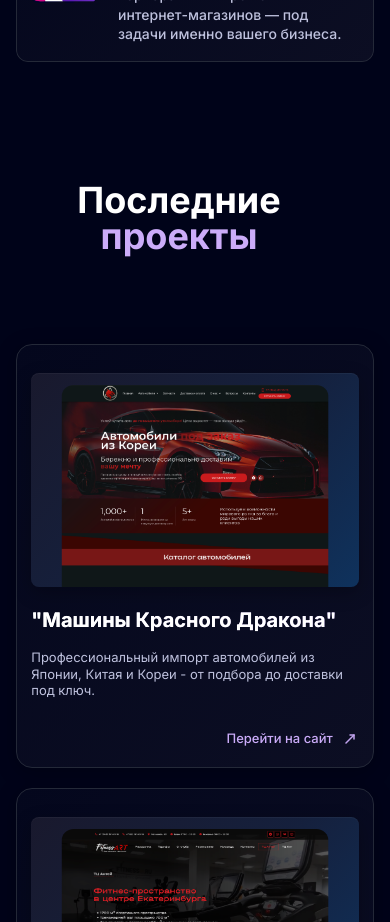
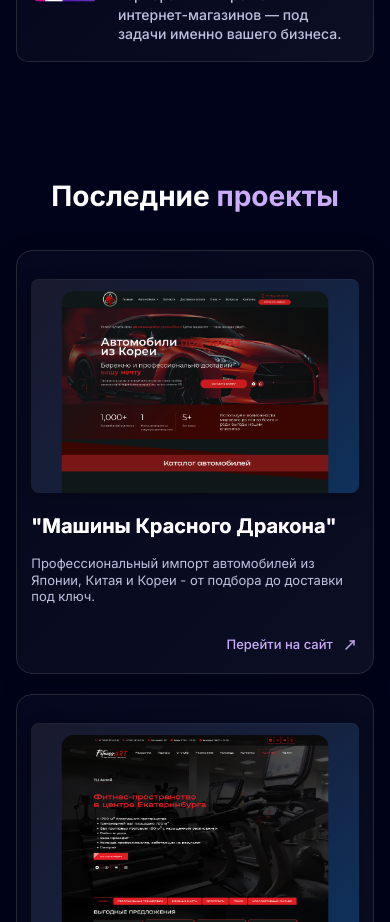
Before and after one commit to khakanadev/landing-page-web.github.io, a React (Vite) app: page / in a window 390 px wide. Shown: the part 2660-3582 px from the top of the page. Built offline with nearby package versions, Linux system fonts and the light colour scheme.

Commit message:
fix(projects): fix responsive layout for title

```diff
--- a/src/widgets/advantages/ui/Advantages.tsx
+++ b/src/widgets/advantages/ui/Advantages.tsx
@@ -26,6 +26,10 @@ const Root = styled.section`
   overflow: hidden;
   height: 1175px;
   background: #000319;
+
+  @media (min-width: 800px) {
+    margin-top: 64px;
+  }
 
   @media (max-width: 1300px) {
     height: auto;
--- a/src/widgets/main-header/ui/MainHeader.tsx
+++ b/src/widgets/main-header/ui/MainHeader.tsx
@@ -8,6 +8,10 @@ const Root = styled.section`
   justify-content: center;
   flex-direction: column;
   margin-top: clamp(56px, 15.375vw, 123px);
+
+  @media (min-width: 800px) {
+    margin-bottom: 0; /* ensure exact spacing controlled by Advantages */
+  }
 `
 
 const fadeSlideUp = keyframes`
--- a/src/widgets/projects/ui/Projects.tsx
+++ b/src/widgets/projects/ui/Projects.tsx
@@ -30,36 +30,37 @@ const Title = styled.h2`
   padding: 80px 0 50px 0;
   font-family: Inter, sans-serif;
   font-weight: 700;
-  font-size: clamp(24px, 4.5vw, 48px);
+  font-size: 36px;
   line-height: 100%;
   color: #ffffff;
   width: clamp(320px, 90vw, 900px);
   height: auto;
   text-align: center;
   white-space: nowrap;
-  overflow: hidden;
-  text-overflow: ellipsis;
+  overflow: visible;
+  text-overflow: unset;
 
   span {
     color: #CBACF9;
   }
 
+  @media (max-width: 1300px) and (min-width: 801px) {
+    font-size: calc(30px + (36 - 30) * ((100vw - 800px) / 500));
+  }
+
   @media (max-width: 800px) {
     padding: 60px 16px 40px 16px;
     width: calc(100% - 32px);
-    font-size: 36px;
-    white-space: normal;
-    overflow: visible;
-    text-overflow: unset;
+    font-size: 34px;
   }
 
-  @media (max-width: 480px) {
-    font-size: 36px;
+  @media (max-width: 500px) {
+    font-size: clamp(18px, 7.2vw, 34px);
   }
 `
 
 const Grid = styled.div`
-  margin-top: 50px;
+  margin-top: 20px;
   width: clamp(800px, 95vw, 1240px);
   display: grid;
   grid-template-columns: repeat(2, minmax(0, 1fr));
@@ -69,6 +70,7 @@ const Grid = styled.div`
     width: calc(100% - 32px);
     grid-template-columns: 1fr;
     gap: 20px;
+    margin-top: 0;
     margin-left: 16px;
     margin-right: 16px;
   }
```
